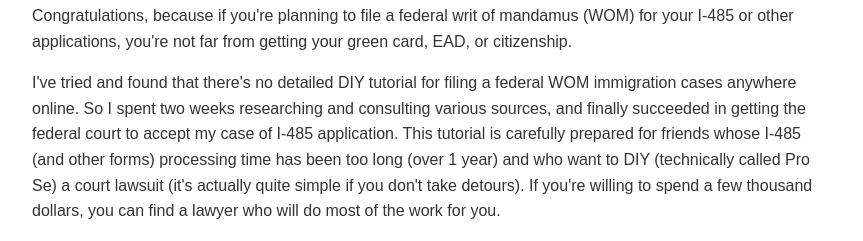
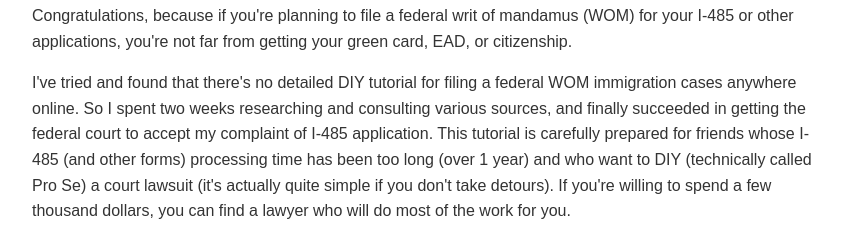
Before and after one commit to assistantwom/assistantwom.github.io, a plain HTML site: page index.html in a window 1280 px wide. Shown: the part 552-793 px from the top of the page, without its empty margins (208-1071 px from the left). Drawn offline with Linux system fonts and the light colour scheme.

Commit message:
Update index.html

```diff
--- a/index.html
+++ b/index.html
@@ -62,7 +62,7 @@
 		    <img src="logo.jpg" alt="Example of civil cover sheet" class="centered-image">
             <p>Congratulations, because if you're planning to file a federal writ of mandamus (WOM) for your I-485 or other applications, you're not far from getting your green card, EAD, or citizenship.</p>
 
-            <p>I've tried and found that there's no detailed DIY tutorial for filing a federal WOM immigration cases anywhere online. So I spent two weeks researching and consulting various sources, and finally succeeded in getting the federal court to accept my case of I-485 application. This tutorial is carefully prepared for friends whose I-485 (and other forms) processing time has been too long (over 1 year) and who want to DIY (technically called Pro Se) a court lawsuit (it's actually quite simple if you don't take detours). If you're willing to spend a few thousand dollars, you can find a lawyer who will do most of the work for you.</p>
+            <p>I've tried and found that there's no detailed DIY tutorial for filing a federal WOM immigration cases anywhere online. So I spent two weeks researching and consulting various sources, and finally succeeded in getting the federal court to accept my complaint of I-485 application. This tutorial is carefully prepared for friends whose I-485 (and other forms) processing time has been too long (over 1 year) and who want to DIY (technically called Pro Se) a court lawsuit (it's actually quite simple if you don't take detours). If you're willing to spend a few thousand dollars, you can find a lawyer who will do most of the work for you.</p>
 
             <h2>Understanding Writ of Mandamus</h2>
             <p>First, I'd like to explain some concepts related to WOM and the general process. In our case, WOM refers to a court order compelling USCIS to fulfill its duty. Simply put, you're suing the immigration bureau in federal court. According to the U.S. Congressional Act 8 U.S.C. § 1571(b), USCIS must make a decision within 180 days after receiving an immigration application, like an I-485 (after it becomes current). Otherwise, we can file this mandamus. USCIS has 60 days to respond after receiving the WOM, or they will face penalties.</p>
```
